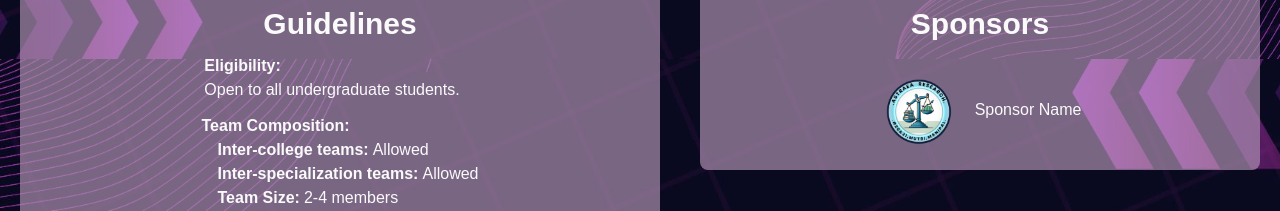
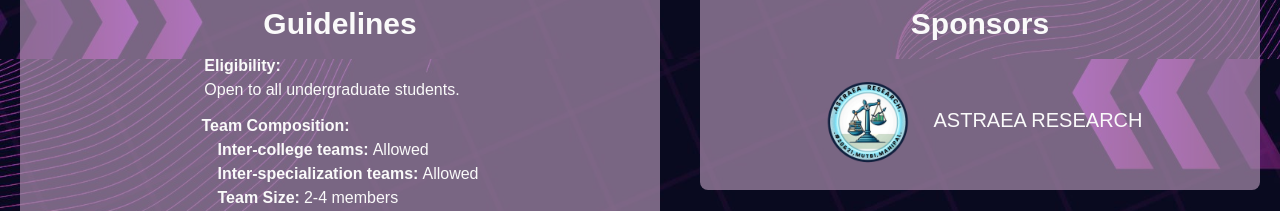
Before and after one commit to kautilyadevaraj/Argonyx_Website2, a Next.js app: page / in a window 1280 px wide. Shown: the part 741-952 px from the top of the page. Built offline with nearby package versions, Linux system fonts and the light colour scheme.

Commit message:
final changes

```diff
--- a/app/page.tsx
+++ b/app/page.tsx
@@ -198,10 +198,10 @@ export default function Home() {
                     <Image
                       src={Sponsor1}
                       alt="sponsor1"
-                      height={80}
-                      width={80}
+                      height={100}
+                      width={100}
                     />
-                    <span>Sponsor Name</span>
+                    <span className="text-xl">ASTRAEA RESEARCH</span>
                   </div>
                 </div>
               </div>
--- a/components/Navbar.tsx
+++ b/components/Navbar.tsx
@@ -13,11 +13,15 @@ function Navbar() {
   return (
     <div className="container flex h-14 max-w-screen-2xl items-center pt-2">
       <div className="flex justify-evenly md:justify-start items-center space-x-2 w-full">
-        <a href="#" className="px-3">
+        <a href="https://rvu.edu.in/" target="_blank" className="px-3">
           <Image src={RvuLogo} alt="rvu_icon" height={100} width={140} />
         </a>
         <div className="w-full flex md:justify-end items-center">
-          <a href="#" className="md:px-3">
+          <a
+            href="https://www.instagram.com/viksha_rvu"
+            target="_blank"
+            className="md:px-3"
+          >
             <Image
               src={VikshaIcon}
               alt="viksha_icon"
@@ -26,11 +30,15 @@ function Navbar() {
             />
           </a>
           <Image src={XLogo} alt="x" height={10} width={30} />
-          <a href="#" className="md:px-3">
+          <a href="https://www.instagram.com/ieee.rvu" target="_blank" className="md:px-3">
             <Image src={IEEELogo} alt="iee_icon" height={80} width={80} />
           </a>
           <Image src={XLogo} alt="x" height={10} width={30} />
-          <a href="#" className="md:px-3">
+          <a
+            href="https://www.instagram.com/neuralnexus_rvu"
+            target="_blank"
+            className="md:px-3"
+          >
             <Image
               src={NeuralNexusIcon}
               alt="neural_nexus_icon"
```
